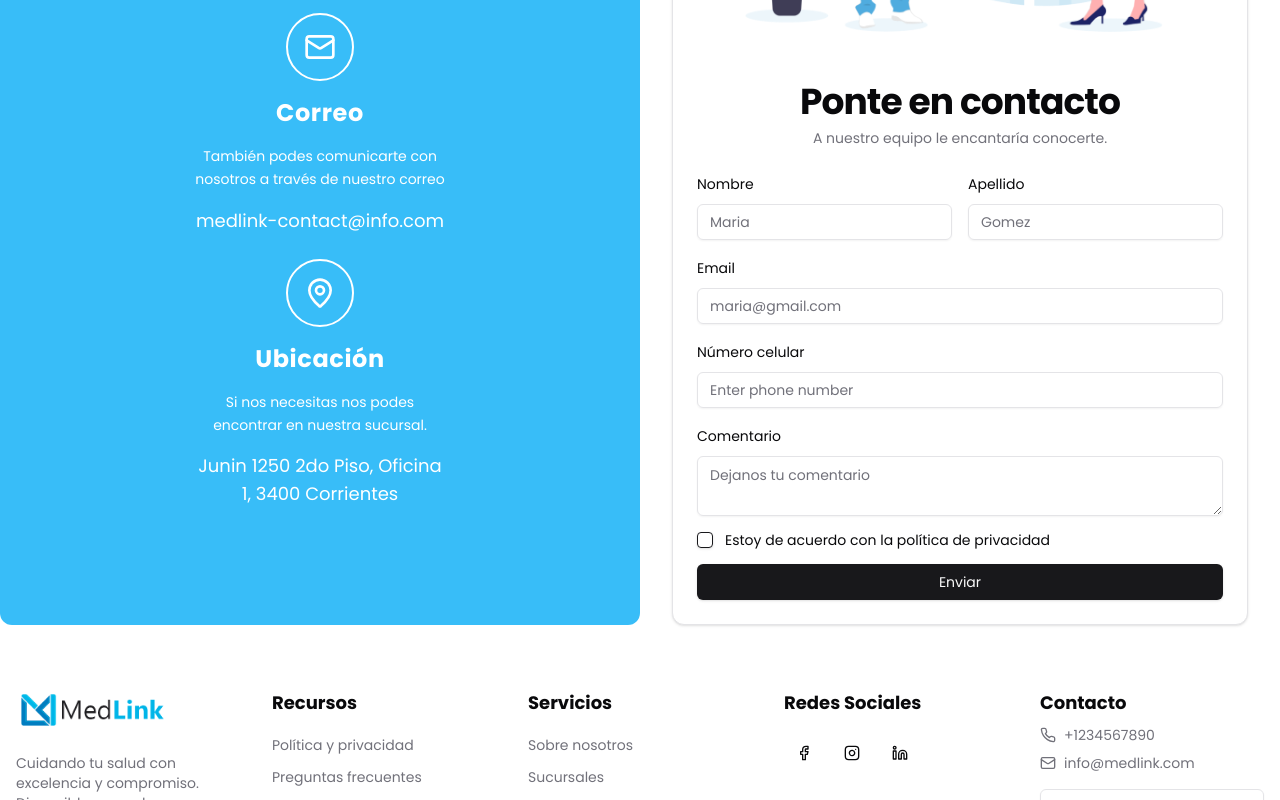
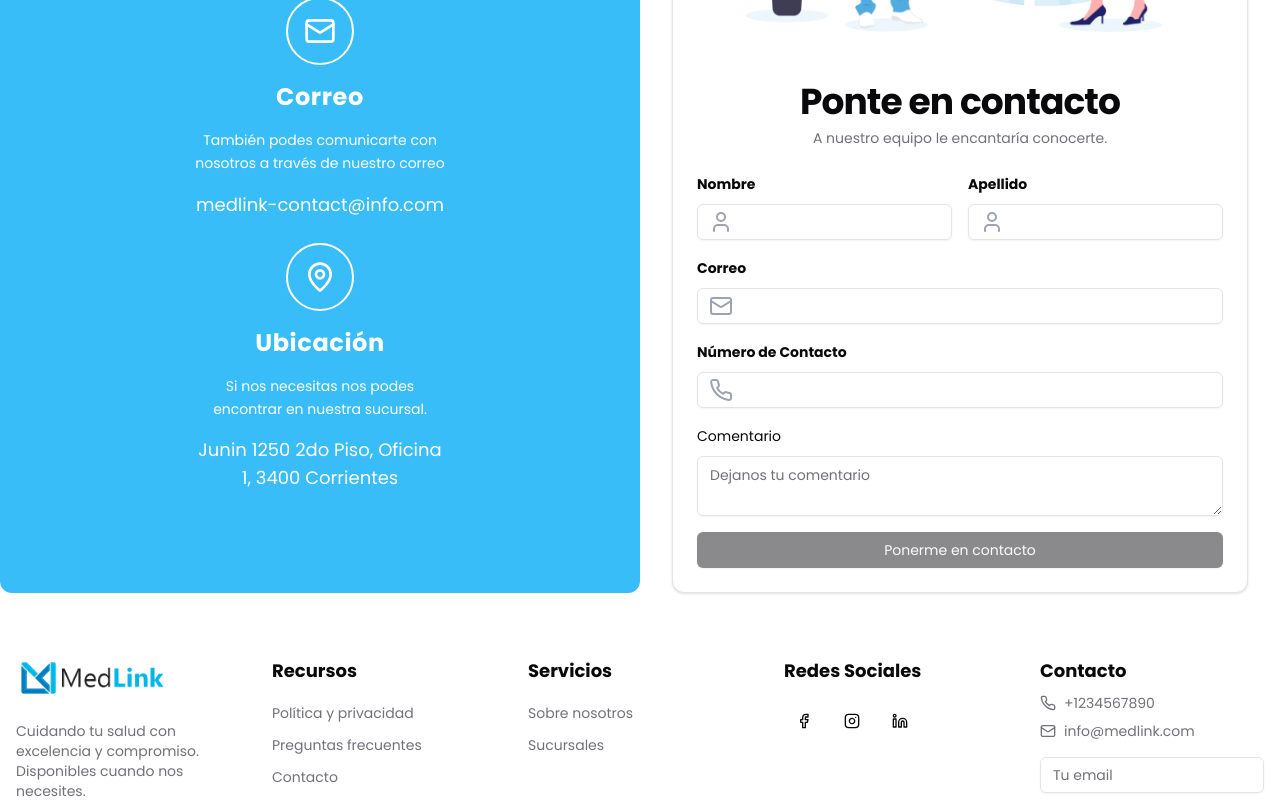
Before and after one commit to nachog8/MedLink-Cliente, a Next.js app: page /contacto in a window 1280 px wide. Shown: the part 478-1278 px from the top of the page. Built offline with nearby package versions, Linux system fonts and the light colour scheme.

Commit message:
feat(reset-password): modifique la page de contact
Cambie por los mismos componentes de FieldInput en contact y cree un endpoint para mandar un correo
a la empresa

```diff
--- a/package.json
+++ b/package.json
@@ -45,6 +45,7 @@
     "mapbox-gl": "^3.7.0",
     "medlink-cliente": "file:",
     "next": "14.2.16",
+    "nodemailer": "^6.9.16",
     "react": "^18",
     "react-day-picker": "^8.10.1",
     "react-dom": "^18",
@@ -57,6 +58,7 @@
   },
   "devDependencies": {
     "@types/node": "^20",
+    "@types/nodemailer": "^6.4.17",
     "@types/react": "^18",
     "@types/react-dom": "^18",
     "@types/react-phone-number-input": "^3.1.37",
--- /dev/null
+++ b/src/actions/contact-action.ts
@@ -0,0 +1,45 @@
+"use server"
+
+import { contactSchema } from "@/schemas";
+import { contactService } from "@/services/contact-service";
+import { AxiosError } from "axios";
+
+const {contactMessage} = contactService
+
+export async function contactAction(prevState: any, formData: FormData) {
+  const data = Object.fromEntries(formData.entries());
+  const contactData = {
+    firstName : data.firstName,
+    lastName : data.lastName,
+    phone: data.phone,
+    email: data.email,
+    comment: data.comment,
+    password: data.password,
+  };
+
+  const validatedFields = contactSchema.safeParse(contactData);
+
+  if (!validatedFields.success) {
+    const errorDetails = validatedFields.error.errors.map((err) => ({
+      field: err.path[0],
+      message: err.message,
+    }));
+    return { error: errorDetails };
+  }
+  console.log(validatedFields.data)
+  try {
+    const resp = await contactMessage(validatedFields.data);
+    console.log(resp);
+    return {
+      success: resp.success
+    };
+  } catch (error) {
+    console.log(error);
+    if (error instanceof AxiosError) {
+      return { error: error.response?.data || error.message };
+    } else if (error instanceof Error) {
+      return { error: error.message };
+    }
+    return { error: 'An unexpected error occurred' };
+  }
+}
--- /dev/null
+++ b/src/app/api/send-email/route.ts
@@ -0,0 +1,35 @@
+
+import nodemailer from "nodemailer"
+import { NextResponse } from "next/server";
+
+export async function POST(req: Request) {
+  try {
+    const { name, email, message } = await req.json();
+
+
+    const transporter = nodemailer.createTransport({
+      host: process.env.EMAIL_HOST,
+      port: parseInt(process.env.SMTP_PORT || "587"),
+      auth: {
+        user: process.env.EMAIL_USERNAME,
+        pass: process.env.EMAIL_PASSWORD,
+      },
+    });
+
+
+     const mailOptions = {
+      from: process.env.EMAIL_USERNAME,
+      to: email,
+      subject: `Nuevo mensaje de ${name}`,
+      text: `Nombre: ${name}\nCorreo: ${email}\nMensaje: ${message}`,
+    };
+
+
+    await transporter.sendMail(mailOptions);
+
+    return NextResponse.json({ success: true }, { status: 200 });
+  } catch (error) {
+    console.error(error);
+    return NextResponse.json({ success: false, error: "Error al enviar el correo" }, { status: 500 });
+  }
+}
--- a/src/components/form/contact/form-contact.tsx
+++ b/src/components/form/contact/form-contact.tsx
@@ -2,10 +2,10 @@
 
 import { zodResolver } from '@hookform/resolvers/zod';
 import { useForm } from 'react-hook-form';
-import * as z from 'zod';
+
 import { useState } from 'react';
 
-import { CheckCircle2, Loader2 } from 'lucide-react';
+import { CheckCircle2, Mail, Phone, User } from 'lucide-react';
 
 import { Button } from '@/components/ui/button';
 import {
@@ -16,117 +16,77 @@ import {
   FormLabel,
   FormMessage,
 } from '@/components/ui/form';
-import { Input } from '@/components/ui/input';
+
 import { Textarea } from '@/components/ui/textarea';
-import { Checkbox } from '@/components/ui/checkbox';
 import { Dialog, DialogClose, DialogContent } from '@/components/ui/dialog';
 import { Card, CardContent } from '../../ui/card';
-
-const formSchema = z.object({
-  name: z.string().min(2, {
-    message: 'El nombre debe tener al menos 2 caracteres.',
-  }),
-  lastName: z.string().min(2, {
-    message: 'El apellido debe tener al menos 2 caracteres.',
-  }),
-  email: z.string().email({
-    message: 'Por favor, introduce un email válido.',
-  }),
-  phone: z.string().min(10, {
-    message: 'El número de teléfono debe tener al menos 10 dígitos.',
-  }),
-  comment: z.string().min(10, {
-    message: 'El comentario debe tener al menos 10 caracteres.',
-  }),
-  privacyPolicy: z.boolean().refine((value) => value === true, {
-    message: 'Debes aceptar la política de privacidad.',
-  }),
-});
+import { ContactFormType, contactSchema } from '@/schemas';
+import { FieldInput } from '../fields/field-input';
+import { ButtonSubmit } from '@/components/buttons/button-submit';
+import { useFormState } from 'react-dom';
+import { contactAction } from '@/actions/contact-action';
+import { useEffect } from 'react';
+import { toast } from '@/hooks/use-toast';
 
 export function ContactForm() {
   const [openDialog, setOpenDialog] = useState(false);
-
-  const form = useForm<z.infer<typeof formSchema>>({
-    resolver: zodResolver(formSchema),
+  const [state, formAction] = useFormState(contactAction, null);
+  const form = useForm<ContactFormType>({
+    resolver: zodResolver(contactSchema),
     defaultValues: {
-      name: '',
+      firstName: '',
       lastName: '',
       email: '',
       phone: '',
       comment: '',
-      privacyPolicy: false,
     },
   });
+  useEffect(() => {
+    if (state?.success) {
+      console.log('hola');
+      setOpenDialog(true);
+    } else if (state?.error) {
+      const errorMessage = Array.isArray(state.error)
+        ? state.error.map((err) => `${err.message}`).join('\n')
+        : state.error;
 
-  function onSubmit(values: z.infer<typeof formSchema>) {
-    setOpenDialog(true);
-  }
+      toast({
+        title: 'Error de Contacto',
+        description: errorMessage,
+        variant: 'destructive',
+      });
+    }
+  }, [state]);
 
   return (
     <>
       <Form {...form}>
-        <form onSubmit={form.handleSubmit(onSubmit)} className="space-y-4">
+        <form action={formAction} className="space-y-4">
           <div className="grid grid-cols-2 gap-4">
-            <FormField
+            <FieldInput<ContactFormType>
               control={form.control}
-              name="name"
-              render={({ field }) => (
-                <FormItem>
-                  <FormLabel>Nombre</FormLabel>
-                  <FormControl>
-                    <Input placeholder="Maria" {...field} />
-                  </FormControl>
-                  <FormMessage />
-                </FormItem>
-              )}
+              fieldName={'firstName'}
+              label="Nombre"
+              icon={<User />}
             />
-            <FormField
+            <FieldInput<ContactFormType>
               control={form.control}
-              name="lastName"
-              render={({ field }) => (
-                <FormItem>
-                  <FormLabel>Apellido</FormLabel>
-                  <FormControl>
-                    <Input placeholder="Gomez" {...field} />
-                  </FormControl>
-                  <FormMessage />
-                </FormItem>
-              )}
+              fieldName={'lastName'}
+              label="Apellido"
+              icon={<User />}
             />
           </div>
-          <FormField
+          <FieldInput<ContactFormType>
             control={form.control}
-            name="email"
-            render={({ field }) => (
-              <FormItem>
-                <FormLabel>Email</FormLabel>
-                <FormControl>
-                  <Input
-                    type="email"
-                    placeholder="maria@gmail.com"
-                    {...field}
-                  />
-                </FormControl>
-                <FormMessage />
-              </FormItem>
-            )}
+            fieldName={'email'}
+            label="Correo"
+            icon={<Mail />}
           />
-          <FormField
+          <FieldInput<ContactFormType>
             control={form.control}
-            name="phone"
-            render={({ field }) => (
-              <FormItem>
-                <FormLabel>Número celular</FormLabel>
-                <FormControl>
-                  <Input
-                    type="tel"
-                    placeholder="Enter phone number"
-                    {...field}
-                  />
-                </FormControl>
-                <FormMessage />
-              </FormItem>
-            )}
+            fieldName={'phone'}
+            label="Número de Contacto"
+            icon={<Phone />}
           />
           <FormField
             control={form.control}
@@ -141,35 +101,8 @@ export function ContactForm() {
               </FormItem>
             )}
           />
-          <FormField
-            control={form.control}
-            name="privacyPolicy"
-            render={({ field }) => (
-              <FormItem className="flex flex-row items-start space-x-3 space-y-0">
-                <FormControl>
-                  <Checkbox
-                    checked={field.value}
-                    onCheckedChange={field.onChange}
-                  />
-                </FormControl>
-                <div className="space-y-1 leading-none">
-                  <FormLabel>
-                    Estoy de acuerdo con la política de privacidad
-                  </FormLabel>
-                </div>
-              </FormItem>
-            )}
-          />
-          <Button type="submit" className="w-full">
-            {form.formState.isSubmitting ? (
-              <>
-                <Loader2 className="mr-2 h-4 w-4 animate-spin" />
-                Enviando...
-              </>
-            ) : (
-              'Enviar'
-            )}
-          </Button>
+
+          <ButtonSubmit text="Ponerme en contacto" />
         </form>
       </Form>
 
--- a/src/schemas/index.ts
+++ b/src/schemas/index.ts
@@ -68,14 +68,8 @@ export const professionalSchema = z
 
 export type ProfessionalFormType = z.infer<typeof professionalSchema>;
 
-//Contact Form
-export const contactSchema = z.object({
-  email: z.string().email({
-    message: 'Por favor, introduce un email válido.',
-  }),
-});
 
-export type ContactFormType = z.infer<typeof contactSchema>;
+
 
 // Forgot Password Schema
 export const forgotPasswordSchema = z.object({
@@ -99,3 +93,22 @@ export const resetPasswordSchema = z
   });
 
 export type ResetPasswordType = z.infer<typeof resetPasswordSchema>;
+
+export const contactSchema = z.object({
+  firstName: z.string().min(2, {
+    message: 'El nombre debe tener al menos 2 caracteres.',
+  }),
+  lastName: z.string().min(2, {
+    message: 'El apellido debe tener al menos 2 caracteres.',
+  }),
+  email: z.string().email({
+    message: 'Por favor, introduce un email válido.',
+  }),
+  phone: z.string().min(10, {
+    message: 'El número de teléfono debe tener al menos 10 dígitos.',
+  }),
+  comment: z.string().min(10, {
+    message: 'El comentario debe tener al menos 10 caracteres.',
+  }),
+});
+export type ContactFormType = z.infer<typeof contactSchema>;
--- /dev/null
+++ b/src/services/contact-service.ts
@@ -0,0 +1,13 @@
+
+import axios from "axios";
+
+export const contactService = {
+  async contactMessage(data: { firstName: string, lastName:string, email: string; comment: string, phone: string}) {
+    try {
+      const response = await axios.post('http://localhost:3000/api/send-email', data);
+      return response.data;
+    } catch (error) {
+      throw (error as Error).message;
+    }
+  },
+}
```
Also changed, not shown: 2 other files (tests, documents, lock files or other folders).
